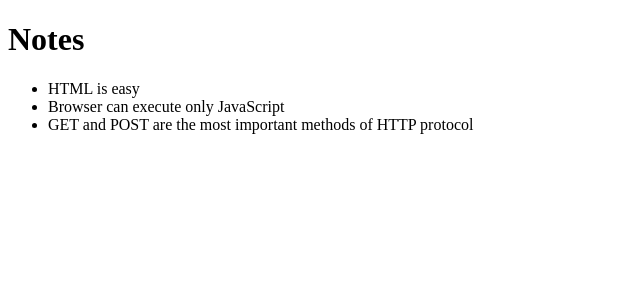
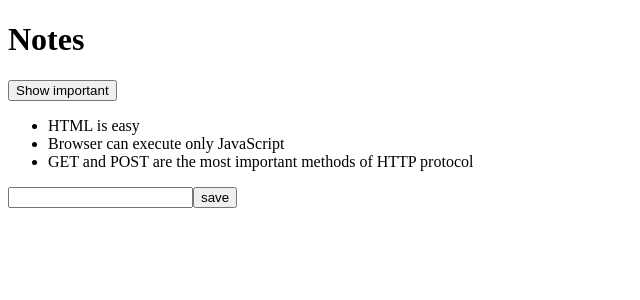
Before and after one commit to RadikeCosa/helsinky, a React (Vite) app: page / in a window 1280 px wide. Shown: the top 300 px of the page, without its empty margins (0-640 px from the left). Built offline with nearby package versions, Linux system fonts and the light colour scheme.

Commit message:
part-2 ready

```diff
--- a/src/App.jsx
+++ b/src/App.jsx
@@ -1,16 +1,49 @@
+/* eslint-disable no-unused-vars */
 /* eslint-disable react/prop-types */
+import { useState } from "react";
 import Note from "./components/Note";
 
-// eslint-disable-next-line react/prop-types
-const App = ({ notes }) => {
+const App = (props) => {
+  const [notes, setNotes] = useState(props.notes);
+  const [newNote, setNewNote] = useState("");
+  const [showAll, setShowAll] = useState(true);
+
+  const addNote = (event) => {
+    event.preventDefault();
+    const noteObject = {
+      content: newNote,
+      important: Math.random() > 0.5,
+      id: notes.length + 1,
+    };
+
+    setNotes(notes.concat(noteObject));
+    setNewNote("");
+  };
+
+  const handleNoteChange = (event) => {
+    console.log(event.target.value);
+    setNewNote(event.target.value);
+  };
+  const notesToShow = showAll
+    ? notes
+    : notes.filter((note) => note.important === true);
   return (
     <div>
       <h1>Notes</h1>
+      <div>
+        <button onClick={() => setShowAll(!showAll)}>
+          Show {showAll ? "important" : "all"}
+        </button>
+      </div>
       <ul>
-        {notes.map((note) => (
+        {notesToShow.map((note) => (
           <Note key={note.id} note={note} />
         ))}
       </ul>
+      <form onSubmit={addNote}>
+        <input value={newNote} onChange={handleNoteChange} />
+        <button type="submit">save</button>
+      </form>
     </div>
   );
 };
```
